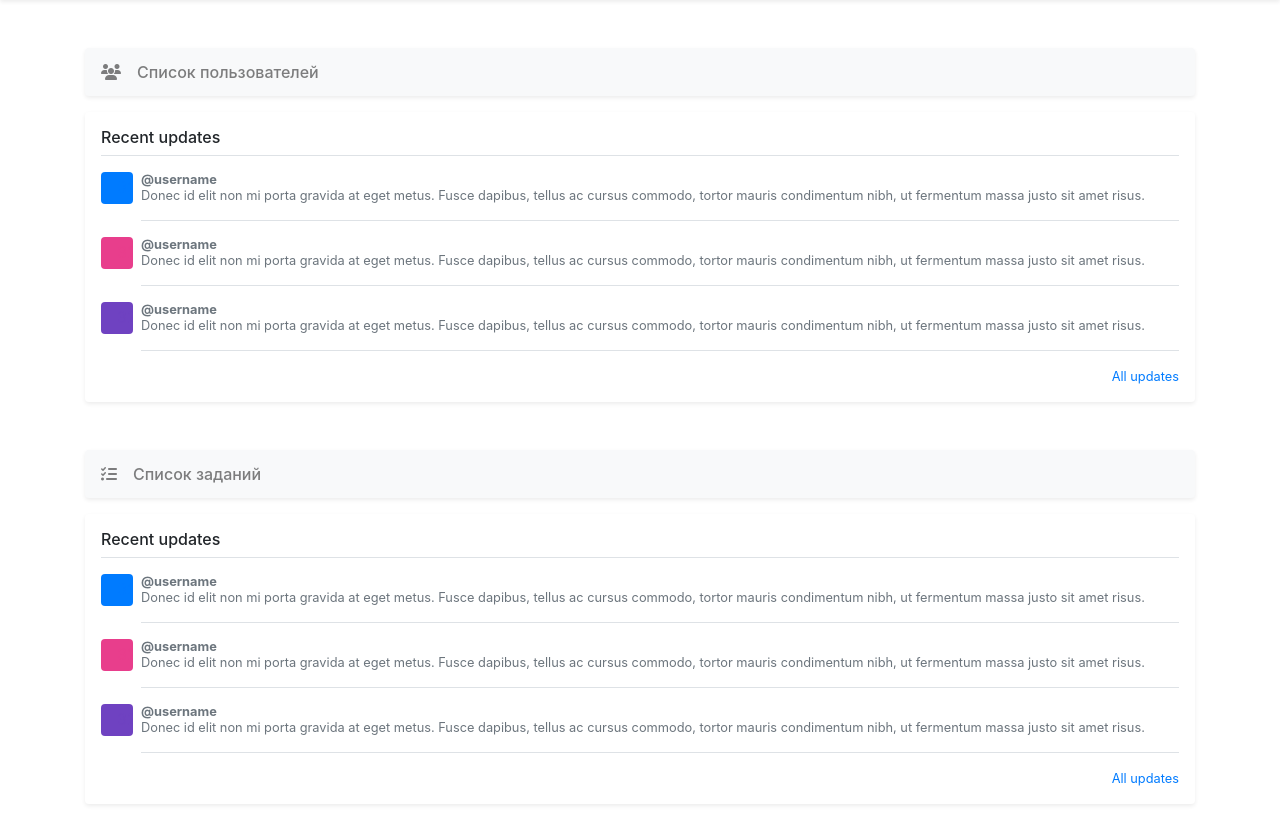
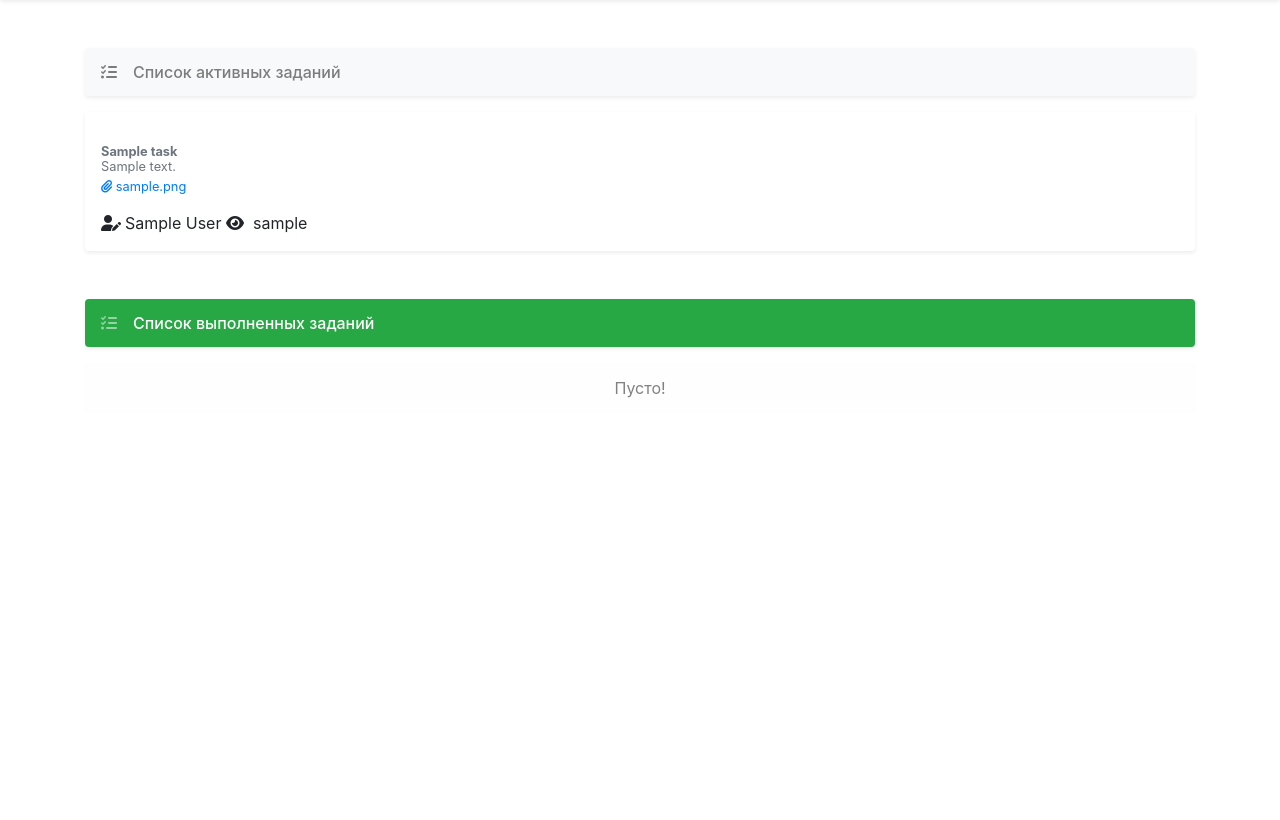
Before and after one commit to IhorHorunenko/absoluteTest, a PHP site: page / in a window 1280 px wide. Shown: the part 61-881 px from the top of the page. After the commit the page ends 459 px from the top, so only its background shows below. Run offline with PHP 8.4, Linux system fonts and the light colour scheme; the visitor is signed in with stand-in values (Sample User, id 1); tables that the repository leaves empty or names only in its code hold one stand-in row (values such as "Sample post"); some libraries are stand-ins or nearby versions.

Commit message:
views task and task ok

```diff
--- a/js/script.js
+++ b/js/script.js
@@ -1,5 +1,6 @@
 $(window).ready(function(){
 	$('.panel_tasks').css('left', ($('.panel_tasks').width()*2)-20);
+	$('.panel_task_home').css('right', -$('.panel_task_home').width());
 });
 $('.panel_tasks').hover(function(){
 	if($(this).attr('class')!='panel_tasks active'){
@@ -21,3 +22,37 @@ $('.panel_tasks').hover(function(){
 }).on('hover', 'body', function(){
 	left: ($('.panel_tasks').width()*2)-20+'px'
 });
+$('.task').hover(function(){
+	$id_task = $(this).data('task_id');
+	$id_account = $(this).data('id');
+	// alert($id);
+	$.ajax({
+		url: 'libs/function/add_view_account.php',
+		type: 'post',
+		data: {
+			id_task:$id_task,
+			id_account:$id_account
+		}
+	});
+	$(this).children('.panel_task_home').animate({
+		right: '0px'
+	},300);
+}, function(){
+	$(this).children('.panel_task_home').animate({
+		right: -$('.panel_task_home').width()+'px'
+	},300);
+})
+$('#task_ok').click(function(e){
+	e.preventDefault();
+	$id_task = $(this).parent('.panel_task_home').parent('.task').data('task_id');
+	$.ajax({
+		url: 'libs/function/update_active.php',
+		type: 'post',
+		data: {
+			id_task:$id_task
+		},
+		success: function(){
+			location.reload();
+		}
+	});
+})
--- /dev/null
+++ b/libs/function/update_active.php
@@ -0,0 +1,4 @@
+<?php
+	include '../../libs/db_connect.php';
+	$pdo->query('UPDATE tasks SET active=1 WHERE id="'.$_POST['id_task'].'"');
+?>
--- a/view/home/home.php
+++ b/view/home/home.php
@@ -1,75 +1,136 @@
 <main role="main" class="container">
   <div class="d-flex align-items-center p-3 my-3 text-black-50 bg-light rounded shadow-sm">
-    <i class="fas fa-users mr-3" width="48" height="48"></i>
+    <i class="fas fa-tasks mr-3" width="48" height="48"></i>
     <div class="lh-100">
-      <h6 class="mb-0 text-black lh-100">Список пользователей</h6>
+      <h6 class="mb-0 text-black lh-100">Список активных заданий</h6>
     </div>
   </div>
-
-  <div class="my-3 p-3 bg-white rounded shadow-sm">
-    <h6 class="border-bottom border-gray pb-2 mb-0">Recent updates</h6>
+  <?php
+    $tasks = $pdo->query('SELECT * FROM tasks WHERE id_groups="'.$_SESSION['id_groups'].'" AND active=0');
+    $tasks = $tasks->fetchAll(PDO::FETCH_ASSOC);
+    if(empty($tasks)){
+      ?>
+      <div class="alert alert-light" style="text-align: center;" role="alert">
+        Пусто!
+        <?php
+          if($_SESSION['group']!=2){
+            ?>
+              <br>
+              <a href="/home/tasks/add_tasks" style="font-size: 14px;" class="btn btn-link"><i class="fas fa-plus"></i> Добавить задание</a>
+            <?php
+          }
+        ?>
+      </div>
+      <?php
+    }
+    foreach($tasks as $task) {
+      ?>
+      <div class="task my-3 p-3 bg-white rounded shadow-sm" style="position: relative; overflow: hidden;" data-task_id="<?=$task['id']?>" data-id="<?=$_SESSION['auth']?>">
+        <div class="panel_task_home" style="width: 15%; height: 100%; position: absolute; top:0; right: 0; display: flex; justify-content: center; align-items: center;">
+          <a href="#" id="task_ok" style="font-size: 2rem"><i class="fas fa-check-circle"></i></a>
+        </div>
         <div class="media text-muted pt-3">
-      <svg class="bd-placeholder-img mr-2 rounded" width="32" height="32" xmlns="http://www.w3.org/2000/svg" preserveAspectRatio="xMidYMid slice" focusable="false" role="img" aria-label="Placeholder: 32x32"><title>Placeholder</title><rect width="100%" height="100%" fill="#007bff"/><text x="50%" y="50%" fill="#007bff" dy=".3em">32x32</text></svg>
-      <p class="media-body pb-3 mb-0 small lh-125 border-bottom border-gray">
-        <strong class="d-block text-gray-dark">@username</strong>
-        Donec id elit non mi porta gravida at eget metus. Fusce dapibus, tellus ac cursus commodo, tortor mauris condimentum nibh, ut fermentum massa justo sit amet risus.
+          <p class="media-body pb-3 mb-0 small lh-125">
+            <strong class="d-block text-gray-dark"><?=$task['task_name']?></strong>
+            <?php
+            if(!empty($task['task_description'])){
+              echo $task['task_description'];
+            } else {
+              echo 'Без описания';
+            }
+            if(!empty($task['task_desc_files'])){
+              ?>
+              <a style="display: table;" class="pt-1" href="<?=$task['task_desc_files']?>" download><i class="fas fa-paperclip"></i> <?=$task['task_desc_files']?></a>
+              <?php
+            }
+            ?>
           </p>
         </div>
-    <div class="media text-muted pt-3">
-      <svg class="bd-placeholder-img mr-2 rounded" width="32" height="32" xmlns="http://www.w3.org/2000/svg" preserveAspectRatio="xMidYMid slice" focusable="false" role="img" aria-label="Placeholder: 32x32"><title>Placeholder</title><rect width="100%" height="100%" fill="#e83e8c"/><text x="50%" y="50%" fill="#e83e8c" dy=".3em">32x32</text></svg>
-      <p class="media-body pb-3 mb-0 small lh-125 border-bottom border-gray">
-        <strong class="d-block text-gray-dark">@username</strong>
-        Donec id elit non mi porta gravida at eget metus. Fusce dapibus, tellus ac cursus commodo, tortor mauris condimentum nibh, ut fermentum massa justo sit amet risus.
-      </p>
+        <i class="fas fa-user-edit">&nbsp;</i><?=$task['task_authors']?>
+        <i class="fas fa-eye"></i>&nbsp;
+        <?
+        $count = 0;
+        if(!empty($task['view_id'])) {
+          $view_acc = explode(',', $task['view_id']);
+          foreach($view_acc as $view) {
+            $name_acc = $pdo->query('SELECT login FROM users WHERE id="'.$view.'"');
+            $name_acc = $name_acc->fetchAll(PDO::FETCH_ASSOC);
+            $name_acc = $name_acc[0];
+            ?>
+            <span><?=$name_acc['login']?></span>
+            <?php
+          }
+        } else {
+          echo 'нет просмотров';
+        }
+        ?>
       </div>
-    <div class="media text-muted pt-3">
-      <svg class="bd-placeholder-img mr-2 rounded" width="32" height="32" xmlns="http://www.w3.org/2000/svg" preserveAspectRatio="xMidYMid slice" focusable="false" role="img" aria-label="Placeholder: 32x32"><title>Placeholder</title><rect width="100%" height="100%" fill="#6f42c1"/><text x="50%" y="50%" fill="#6f42c1" dy=".3em">32x32</text></svg>
-      <p class="media-body pb-3 mb-0 small lh-125 border-bottom border-gray">
-        <strong class="d-block text-gray-dark">@username</strong>
-        Donec id elit non mi porta gravida at eget metus. Fusce dapibus, tellus ac cursus commodo, tortor mauris condimentum nibh, ut fermentum massa justo sit amet risus.
-      </p>
-    </div>
-    <small class="d-block text-right mt-3">
-      <a href="#">All updates</a>
-    </small>
-  </div>
+      <?php
+    }
+  ?>
   </div>
 </main>
 
 <main role="main" class="container">
-  <div class="d-flex align-items-center p-3 my-3 text-black-50 bg-light rounded shadow-sm">
+  <div class="d-flex align-items-center p-3 my-3 text-white-50 bg-success rounded shadow-sm">
     <i class="fas fa-tasks mr-3" width="48" height="48"></i>
     <div class="lh-100">
-      <h6 class="mb-0 text-black lh-100">Список заданий</h6>
+      <h6 class="mb-0 text-white lh-100">Список выполненных заданий</h6>
     </div>
   </div>
-
-  <div class="my-3 p-3 bg-white rounded shadow-sm">
-    <h6 class="border-bottom border-gray pb-2 mb-0">Recent updates</h6>
+  <?php
+    $tasks = $pdo->query('SELECT * FROM tasks WHERE id_groups="'.$_SESSION['id_groups'].'" AND active=1');
+    $tasks = $tasks->fetchAll(PDO::FETCH_ASSOC);
+    if(empty($tasks)){
+      ?>
+      <div class="alert alert-light" style="text-align: center;" role="alert">
+        Пусто!
+      </div>
+      <?php
+    }
+    foreach($tasks as $task) {
+      ?>
+      <div class="task my-3 p-3 bg-white rounded shadow-sm" style="position: relative; overflow: hidden;" data-task_id="<?=$task['id']?>" data-id="<?=$_SESSION['auth']?>">
+        <div class="panel_ok_home" style="width: 100%; height: 100%; position: absolute; top:0; right: 0; display: flex; justify-content: center; align-items: center; background: linear-gradient(to top, rgba(17, 191, 87, 0.5), rgba(17, 191, 87, 0.5))"><i style="font-size: 2rem; color: #008033;" class="fas fa-check"></i>
+        </div>
         <div class="media text-muted pt-3">
-      <svg class="bd-placeholder-img mr-2 rounded" width="32" height="32" xmlns="http://www.w3.org/2000/svg" preserveAspectRatio="xMidYMid slice" focusable="false" role="img" aria-label="Placeholder: 32x32"><title>Placeholder</title><rect width="100%" height="100%" fill="#007bff"/><text x="50%" y="50%" fill="#007bff" dy=".3em">32x32</text></svg>
-      <p class="media-body pb-3 mb-0 small lh-125 border-bottom border-gray">
-        <strong class="d-block text-gray-dark">@username</strong>
-        Donec id elit non mi porta gravida at eget metus. Fusce dapibus, tellus ac cursus commodo, tortor mauris condimentum nibh, ut fermentum massa justo sit amet risus.
+          <p class="media-body pb-3 mb-0 small lh-125">
+            <strong class="d-block text-gray-dark"><?=$task['task_name']?></strong>
+            <?php
+            if(!empty($task['task_description'])){
+              echo $task['task_description'];
+            } else {
+              echo 'Без описания';
+            }
+            if(!empty($task['task_desc_files'])){
+              ?>
+              <a style="display: table;" class="pt-1" href="<?=$task['task_desc_files']?>" download><i class="fas fa-paperclip"></i> <?=$task['task_desc_files']?></a>
+              <?php
+            }
+            ?>
           </p>
         </div>
-    <div class="media text-muted pt-3">
-      <svg class="bd-placeholder-img mr-2 rounded" width="32" height="32" xmlns="http://www.w3.org/2000/svg" preserveAspectRatio="xMidYMid slice" focusable="false" role="img" aria-label="Placeholder: 32x32"><title>Placeholder</title><rect width="100%" height="100%" fill="#e83e8c"/><text x="50%" y="50%" fill="#e83e8c" dy=".3em">32x32</text></svg>
-      <p class="media-body pb-3 mb-0 small lh-125 border-bottom border-gray">
-        <strong class="d-block text-gray-dark">@username</strong>
-        Donec id elit non mi porta gravida at eget metus. Fusce dapibus, tellus ac cursus commodo, tortor mauris condimentum nibh, ut fermentum massa justo sit amet risus.
-      </p>
+        <i class="fas fa-user-edit">&nbsp;</i><?=$task['task_authors']?>
+        <i class="fas fa-eye"></i>&nbsp;
+        <?
+        $count = 0;
+        if(!empty($task['view_id'])) {
+          $view_acc = explode(',', $task['view_id']);
+          foreach($view_acc as $view) {
+            $name_acc = $pdo->query('SELECT login FROM users WHERE id="'.$view.'"');
+            $name_acc = $name_acc->fetchAll(PDO::FETCH_ASSOC);
+            $name_acc = $name_acc[0];
+            ?>
+            <span><?=$name_acc['login']?></span>
+            <?php
+          }
+        } else {
+          echo 'нет просмотров';
+        }
+        ?>
       </div>
-    <div class="media text-muted pt-3">
-      <svg class="bd-placeholder-img mr-2 rounded" width="32" height="32" xmlns="http://www.w3.org/2000/svg" preserveAspectRatio="xMidYMid slice" focusable="false" role="img" aria-label="Placeholder: 32x32"><title>Placeholder</title><rect width="100%" height="100%" fill="#6f42c1"/><text x="50%" y="50%" fill="#6f42c1" dy=".3em">32x32</text></svg>
-      <p class="media-body pb-3 mb-0 small lh-125 border-bottom border-gray">
-        <strong class="d-block text-gray-dark">@username</strong>
-        Donec id elit non mi porta gravida at eget metus. Fusce dapibus, tellus ac cursus commodo, tortor mauris condimentum nibh, ut fermentum massa justo sit amet risus.
-      </p>
-    </div>
-    <small class="d-block text-right mt-3">
-      <a href="#">All updates</a>
-    </small>
-  </div>
+      <?php
+    }
+  ?>
   </div>
 </main>
```
Also changed, not shown: libs/function/add_view_account.php (added, +19 -0 lines). Lines whose indentation alone changed are shown as unchanged.
